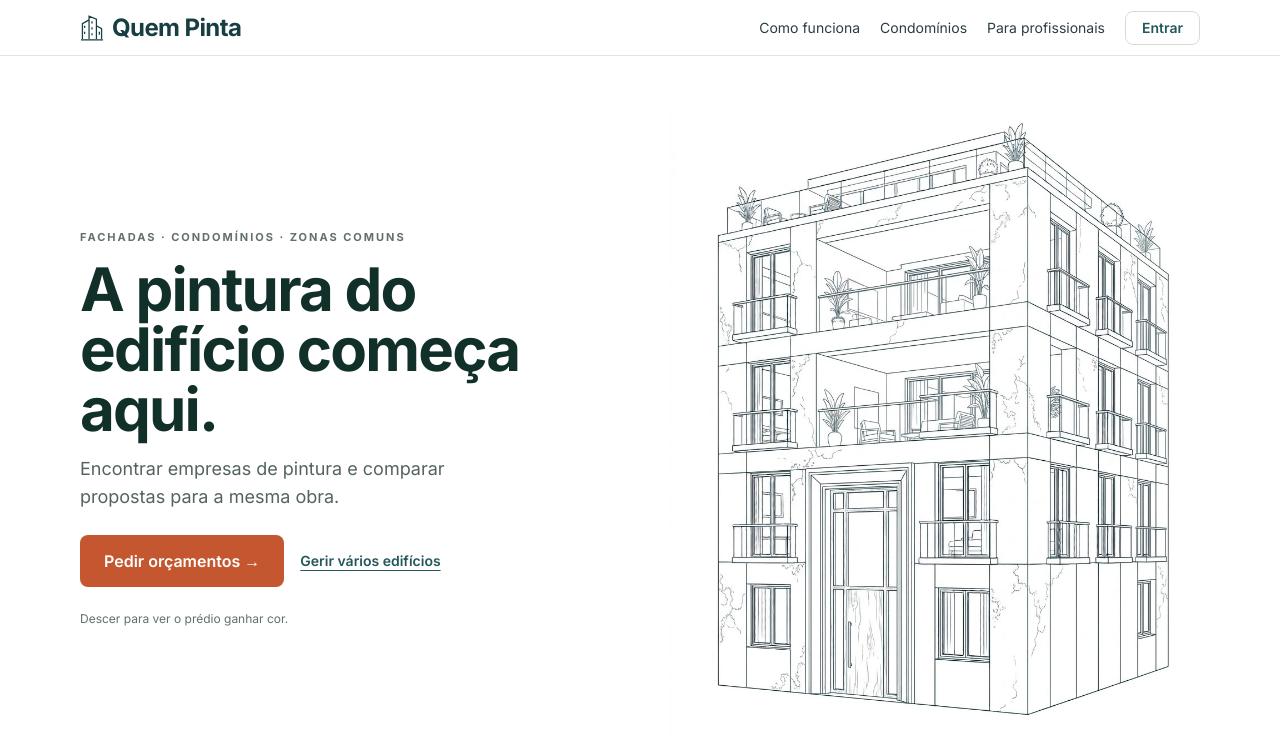
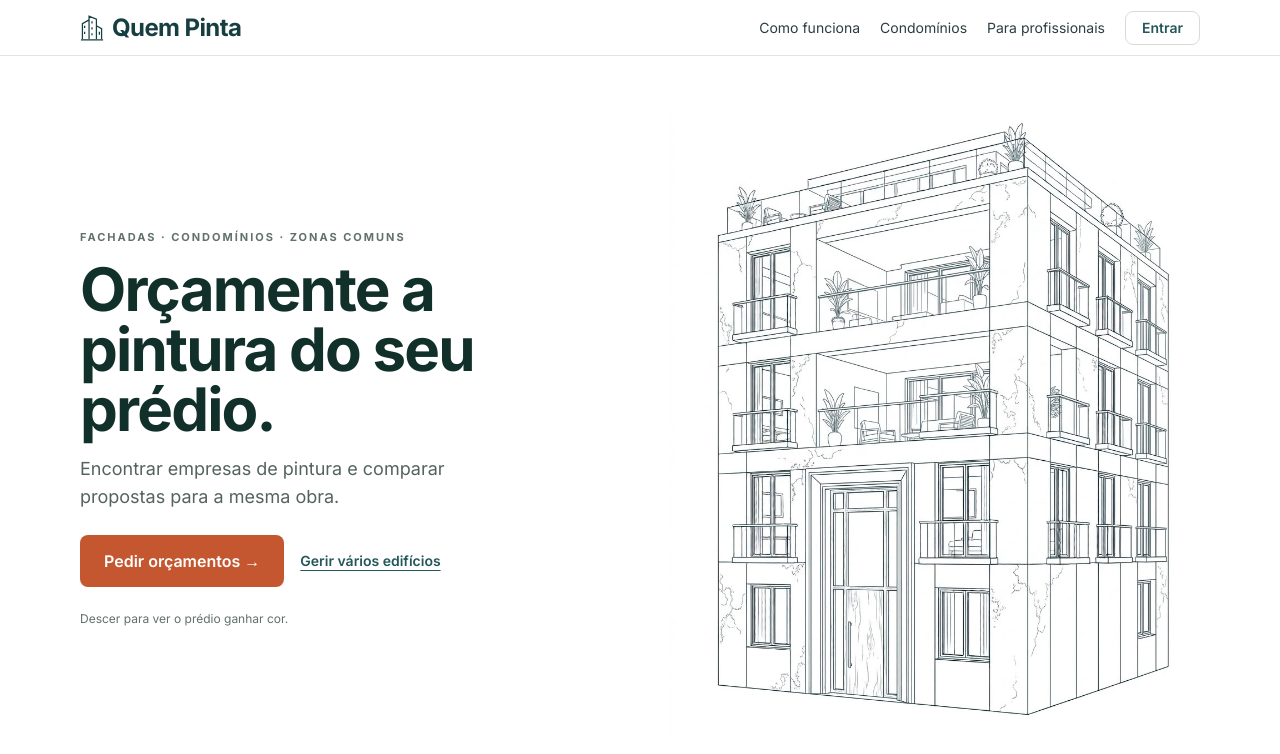
Before and after one commit to nunomarujo/paintit, a Next.js app: page / in a window 1280 px wide. Shown: the top 754 px of the page. Built offline with nearby package versions, Linux system fonts and the light colour scheme.

Commit message:
Página inicial: título 'Orçamente a pintura do seu prédio.'
Co-Authored-By: Claude Sonnet 5.5 <noreply@anthropic.com>
Claude-Session: https://claude.ai/code/session_01SPDKY3VBD8WnLPQg8GohVX

```diff
--- a/src/app/page.tsx
+++ b/src/app/page.tsx
@@ -62,7 +62,7 @@ export default function Home() {
       <PaintedHero>
         <p className="text-[11px] font-bold uppercase tracking-[0.18em] text-slate-500">Fachadas · Condomínios · Zonas comuns</p>
         <h1 className="mt-3 text-4xl font-bold leading-[1.05] text-tinta-900 sm:text-6xl">
-          A pintura do edifício começa aqui.
+          Orçamente a pintura do seu prédio.
         </h1>
         <p className="mt-4 max-w-md text-lg text-slate-600">
           Encontrar empresas de pintura e comparar propostas para a mesma obra.
```
